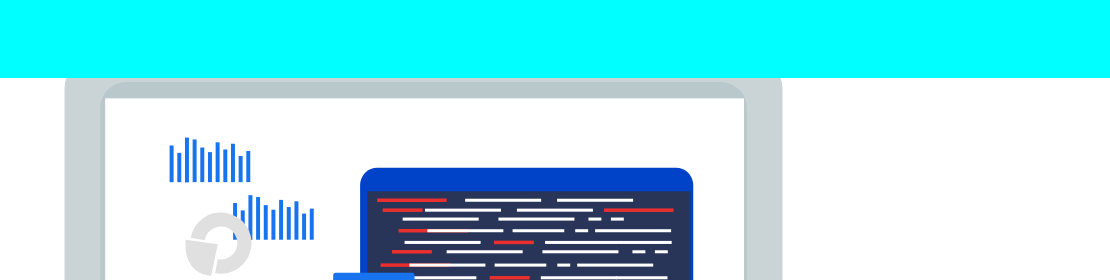
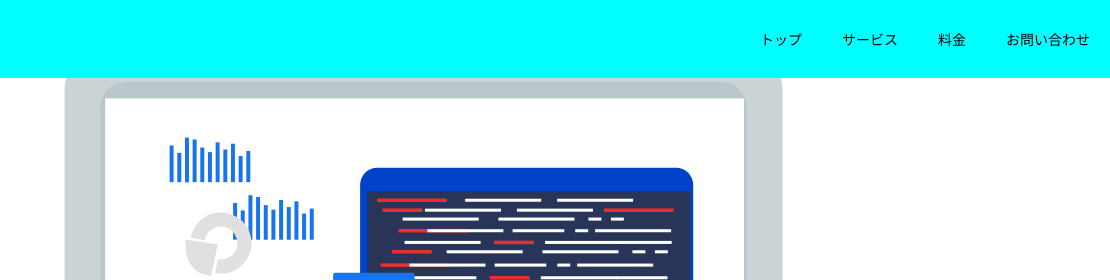
Before and after one commit to kakashi397/STUDY-MyWork, a website: page index.html in a window 1280 px wide. Shown: the top 280 px of the page, 170-1280 px from the left. Drawn offline with nearby package versions, Linux system fonts and the light colour scheme; some packages are replaced by stand-ins of ours; files that its build step writes are made by us from their sources.

Commit message:
headerのレスポンシブ完了

```diff
--- a/sass/object/component/_nav.scss
+++ b/sass/object/component/_nav.scss
@@ -15,7 +15,17 @@
   background-color: v.$white;
   padding-top: f.rem(70);
   transition: all 0.6s;
-  // @include m.media(m)
+  @include m.media(m) {
+    position: static;
+    width: auto;
+    height: auto;
+    top: auto;
+    right: auto;
+    z-index: auto;
+    background-color: transparent;
+    padding-top: 0;
+    transition: none;
+  }
   &.is-active {
     right: 0;
   }
@@ -24,6 +34,10 @@
     flex-direction: column;
     align-items: center;
     gap: f.rem(20);
+    @include m.media(m) {
+      flex-direction: row;
+      gap: f.rem(40);
+    }
   }
 
 }
```
